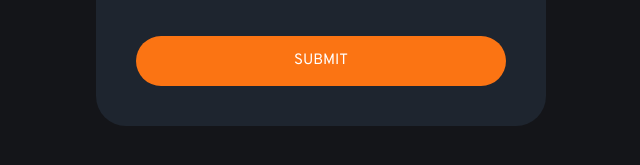
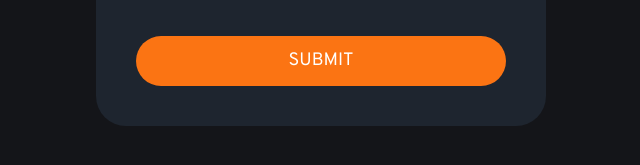
Before and after one commit to Luca-Sousa/Project-Interactive-Rating-Component-Main, a plain HTML site: page index.html in a window 1280 px wide. Shown: the part 499-664 px from the top of the page, 319-959 px from the left. Drawn offline with Linux system fonts and the light colour scheme.

Commit message:
Update font-size submit

```diff
--- a/css/style.css
+++ b/css/style.css
@@ -111,7 +111,7 @@ main{
     height: 100%;
     text-transform: uppercase;
     color: var(--white);
-    font-size: 0.938rem;
+    font-size: 1.125rem;
     font-weight: 400;
     border: 0;
     background-color: var(--orange);
```
